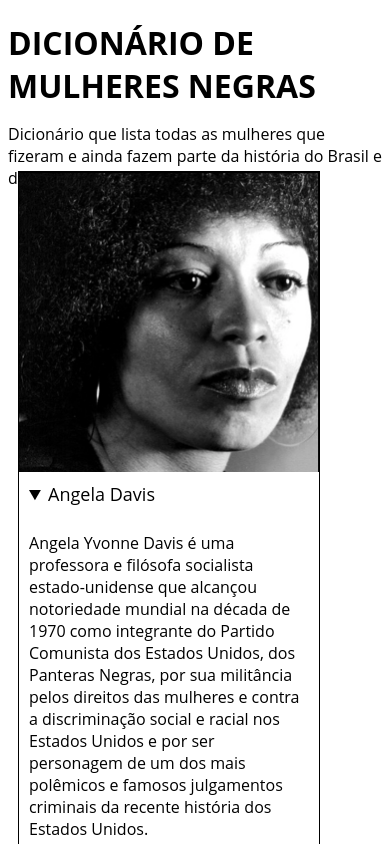
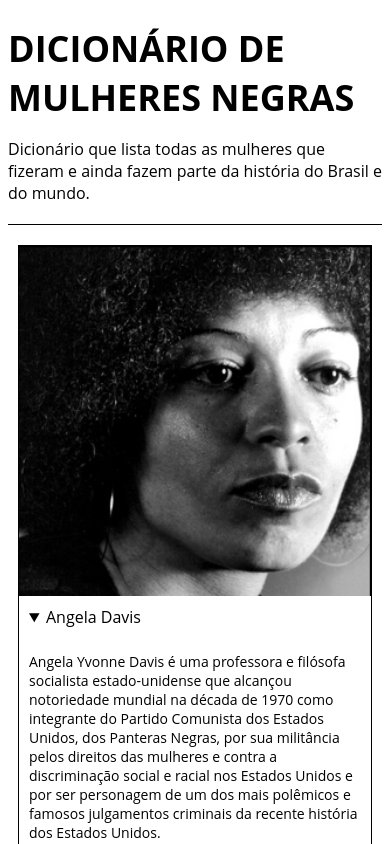
Before and after one commit to iaranitamiguel/dicionario-mulheres-negras, a plain HTML site: page index.html in a window 390 px wide. Both pictures are taken after a click on the heading "Angela Davis". Shown: the top 844 px of the page. Drawn offline with Linux system fonts and the light colour scheme.

Commit message:
Tornando o site mais responsivo
Usando @media para dar responsividade ao site

```diff
--- a/css/estilo.css
+++ b/css/estilo.css
@@ -2,15 +2,29 @@ body {
     font-family: Open Sans, sans-serif;
 }
 
+
 header {
     height: 100px;
-    padding: 1px solid #000;
+    border-bottom: 1px solid #000;
     margin-bottom: 40px;
+}
+
+@media (max-width: 768px){
+    header {
+        margin-bottom:20px;
+        height:200px;
+    }
 }
 
 h1 {
     text-transform: uppercase;
     margin-bottom: 0;
+}
+
+@media (max-width:768px){
+    h1 {
+        font-size: 36px;
+    }
 }
 
 section {
@@ -21,11 +35,18 @@ section {
 }
 
 .card {
+    max-height: 100%;
     display: inline-block;
-    margin:10px;
+    margin: 10px;
     border: 1px solid #000;
     vertical-align: top;
-    max-height: 100%;
+}
+
+@media(max-width: 768px){
+    .card {
+        display: block;
+        margin:20px 10px;
+    }
 }
 
 .card img {
@@ -34,10 +55,23 @@ section {
     height: 300px;
 }
 
+@media (max-width: 768px) {
+    .card img {
+         width: 100%;
+         height: 100%;
+    }
+}
+
 .card details {
-    width: 300px;
+    width: 300%;
     height: auto;
     display:inline-block;
+}
+
+@media (max-width: 768px) {
+    .card details {
+         width: 100%;
+    }
 }
 
 .card details summary {
@@ -45,8 +79,20 @@ section {
     padding: 10px;
 }
 
+@media (max-width: 768px) {
+    .card details summary {
+         font-size: 16px;
+    }
+}
+
 .card details p {
     padding: 0 10px;
+}
+
+@media (max-width: 768px) {
+    .card details p {
+         font-size: 14px;
+    }
 }
 
 .card details blockquote {
--- a/index.html
+++ b/index.html
@@ -68,5 +68,6 @@
             </details>
         </div>
     </section>
+    <script type="text/javascript" src="javascript/script.js"></script>
 </body>
 </html>
--- /dev/null
+++ b/javascript/script.js
@@ -0,0 +1,11 @@
+function nomesMulheres (){
+    var mulheresNegras = [" Marielle Franco",
+"Carolina de Jesus",
+"Rosa Parks",
+"Angela Davis",
+"Conceição Evaristo"
+];
+alert(mulheresNegras);
+}
+
+nomesMulheres();
```
